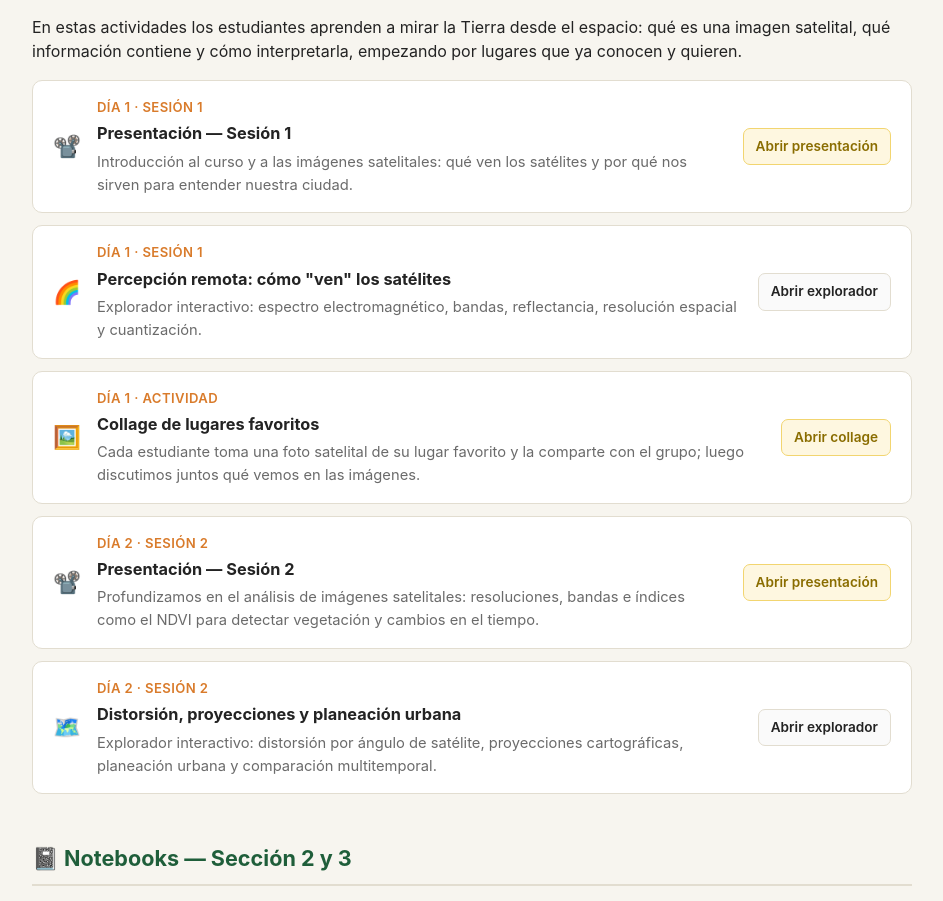
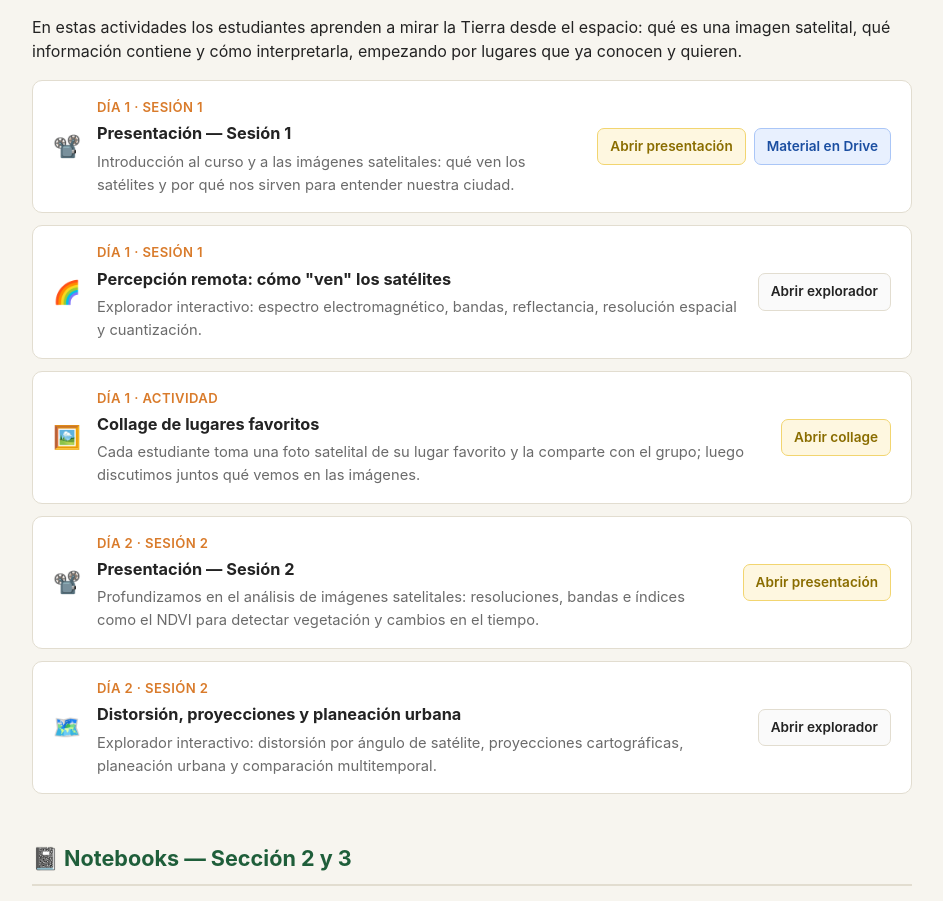
Before and after one commit to rcavieses/sims_satelite_and_models, a plain HTML site: page docs/index.html in a window 1280 px wide. Shown: the part 1942-2843 px from the top of the page, without its empty margins (168-1111 px from the left). Drawn offline with Linux system fonts and the light colour scheme.

Commit message:
Agregar material en Drive para el Día 1 (Sección 1)
Co-Authored-By: Claude Fable 5 <noreply@anthropic.com>

```diff
--- a/docs/index.html
+++ b/docs/index.html
@@ -65,6 +65,7 @@
         </div>
         <div class="acciones">
           <a class="boton slides" href="https://docs.google.com/presentation/d/1asZkP-Ymf19H3-n7m__MAj_zGGlyO63HExLD7Q4n1sw/edit?usp=sharing">Abrir presentación</a>
+          <a class="boton drive" href="https://drive.google.com/file/d/1A3HMoqrn3XI2VSkAjvJ7ktNDeocREbIc/view?usp=sharing">Material en Drive</a>
         </div>
       </div>
 
```
